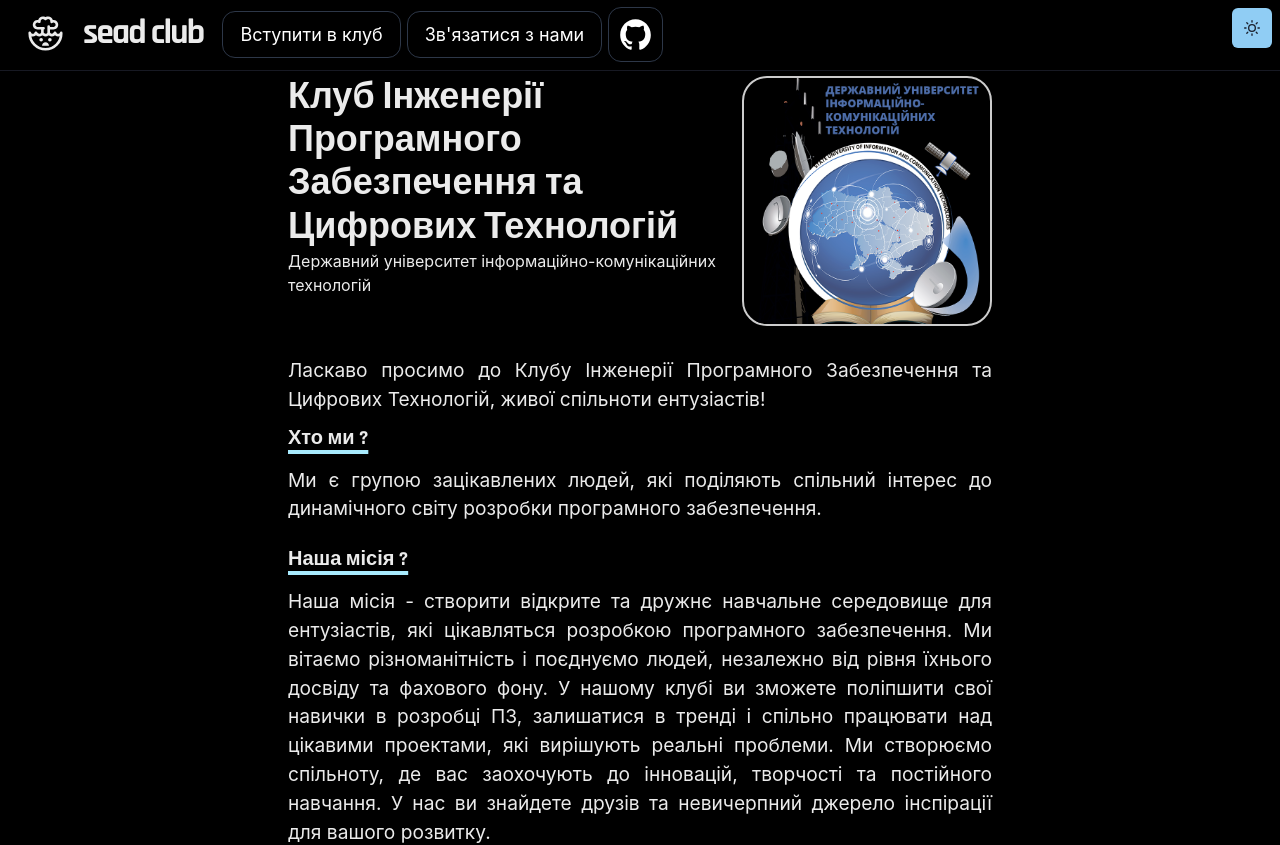
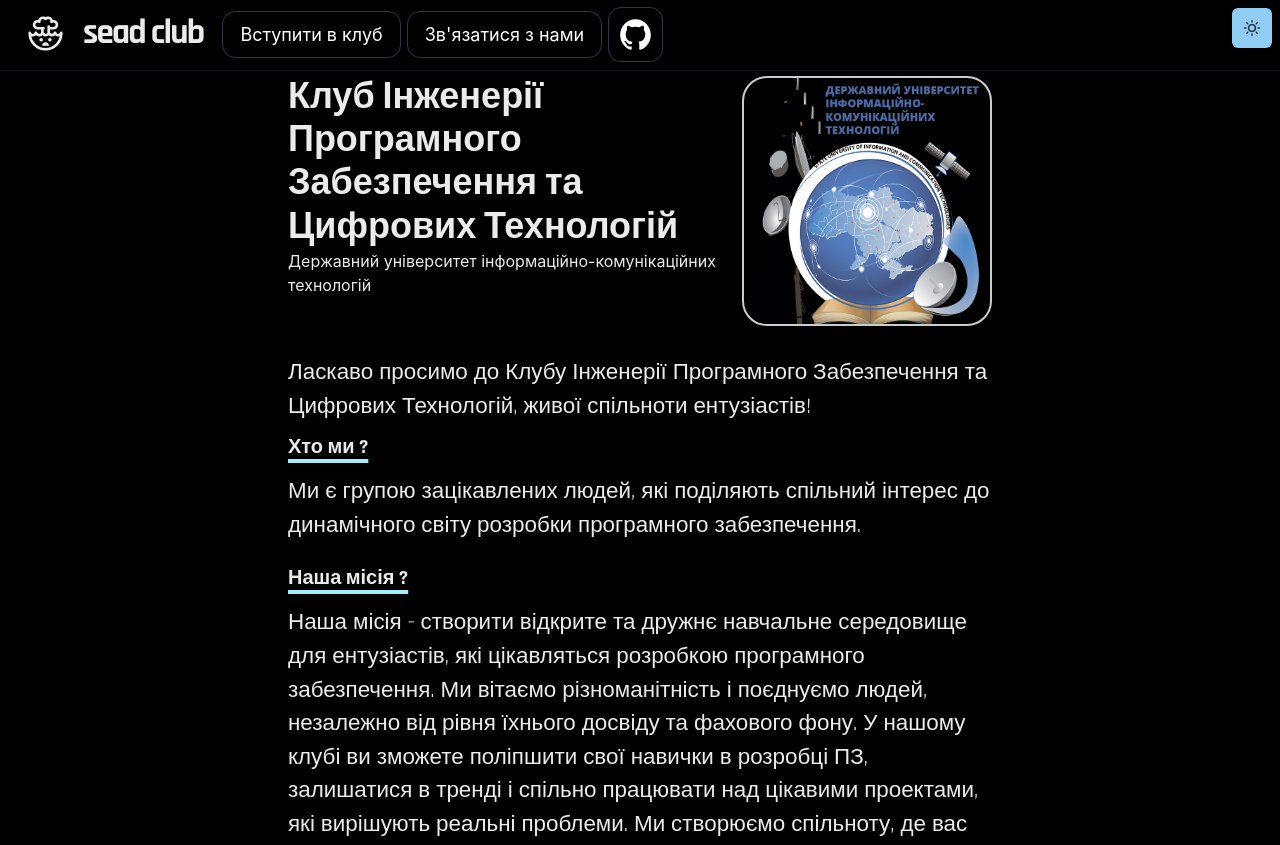
Before and after one commit to seadclub/seadclub.online.js, a Next.js app: page / in a window 1280 px wide. Shown: the top 845 px of the page. Built offline with nearby package versions, Linux system fonts and the light colour scheme.

Commit message:
chore: Change paragraph component font

```diff
--- a/components/paragraph.js
+++ b/components/paragraph.js
@@ -1,9 +1,10 @@
 import styled from "@emotion/styled";
 
 const Paragraph = styled.p`
-  text-align: justify;
-	font-size: 1.2rem;
-  hyphens: auto;
+	font-size: 1.4rem;
+    font-weight: regular;
+    line-height: 1.5;
+    font-family: 'Rajdhani', sans-serif;
 `;
 
 export default Paragraph;
```
